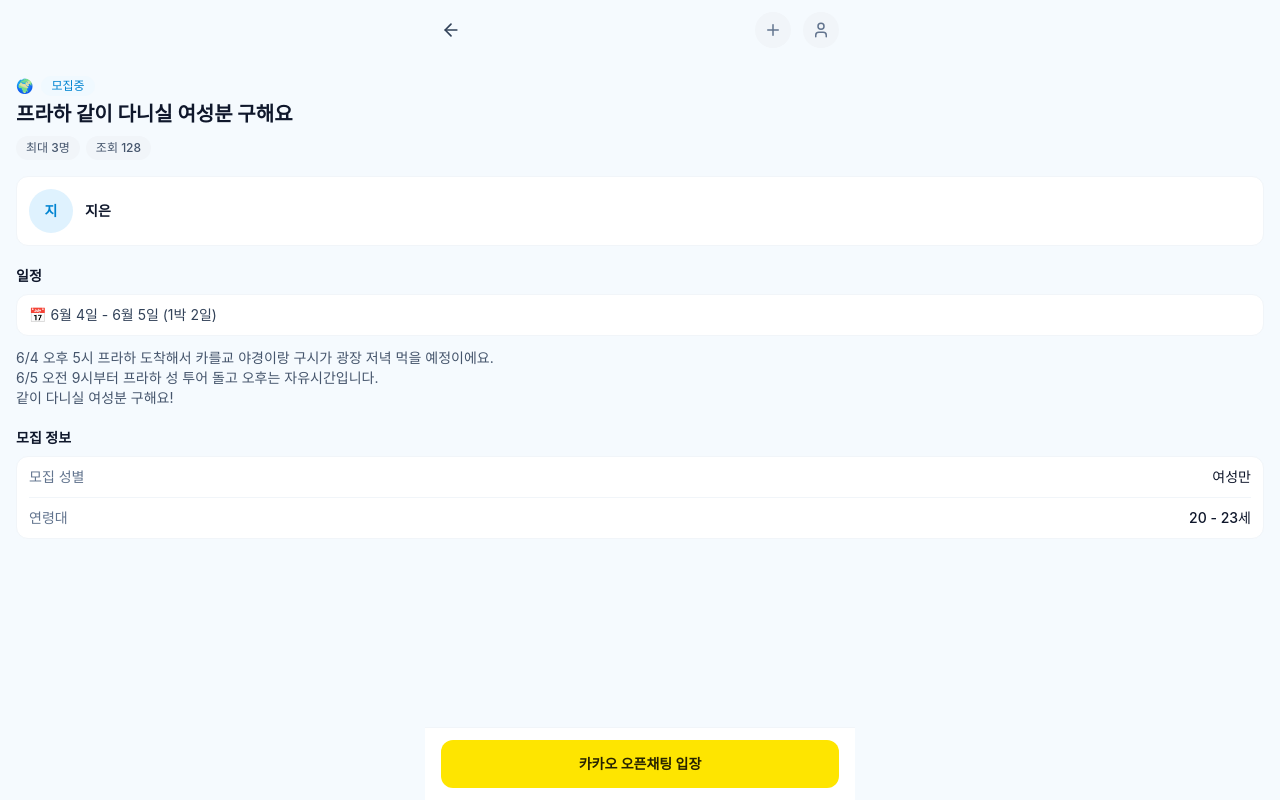
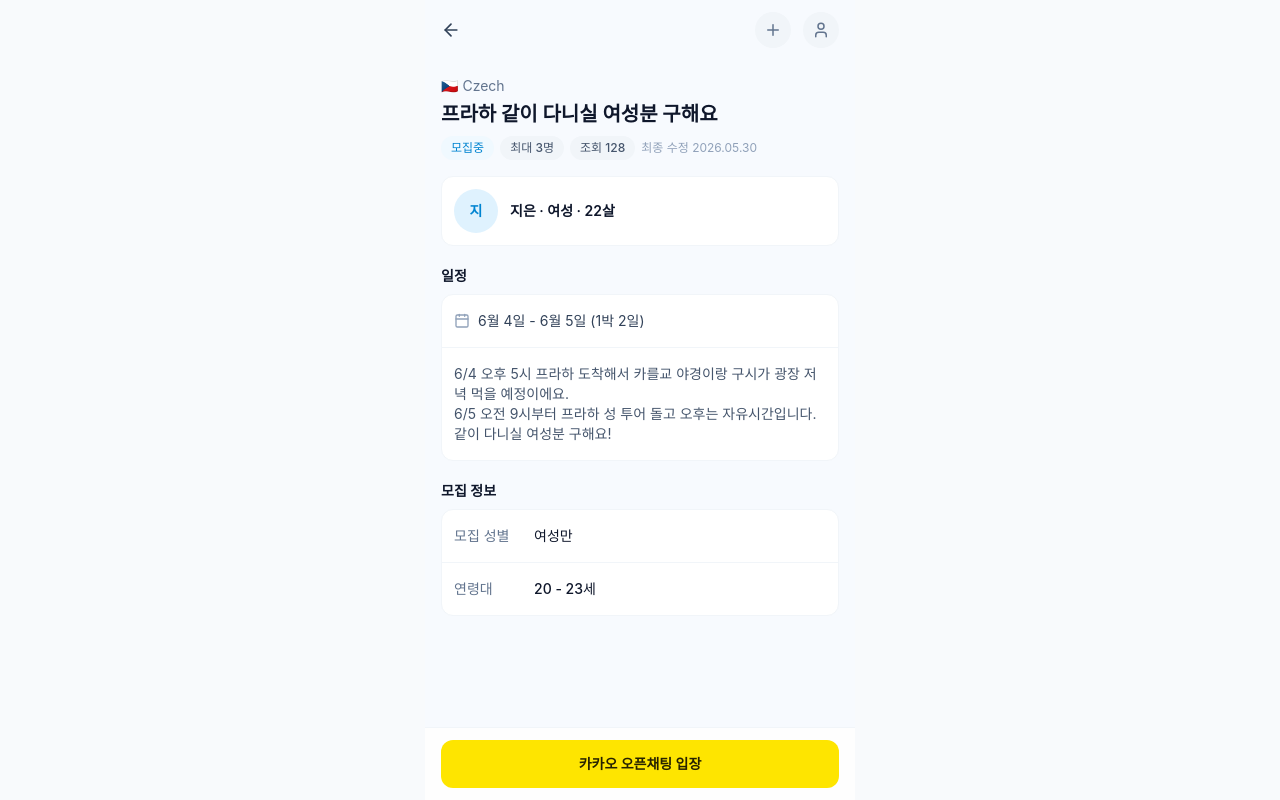
Before and after one commit to ExchangeStudentReisen/FE, a React (Vite) app: page /post/1 in a window 1280 px wide. Built offline with nearby package versions, Linux system fonts and the light colour scheme.

Commit message:
feat: fix post detail

```diff
--- a/src/features/post/PostDetailPage.tsx
+++ b/src/features/post/PostDetailPage.tsx
@@ -4,21 +4,31 @@ import { useParams } from 'react-router-dom'
 import { Header } from '../../components/Header'
 import { KakaoChatModal } from '../../components/KakaoChatModal'
 import { usePostDetail } from '../../hooks/usePostDetail'
+import { Calendar } from 'lucide-react'
 import {
+  formatAgeFromBirthYear,
   formatAgeRange,
   formatDateRange,
+  formatUpdatedDate,
   getCityMeta,
   getGenderLabel,
 } from '../../utils/postDetailFormat'
+import type { RecruitGender } from '../../types/postDetail'
+import { useMyProfile } from '../../hooks/useMyProfile'
+
+function getPersonGenderLabel(gender: RecruitGender): string {
+  return gender === 'FEMALE' ? '여성' : '남성'
+}
 
 export function PostDetailPage() {
   const { id } = useParams<{ id: string }>()
   const { data: post, isLoading, isError } = usePostDetail(id)
+  const { data: myProfile } = useMyProfile()
   const [isChatModalOpen, setIsChatModalOpen] = useState(false)
 
   if (isLoading) {
     return (
-      <div className="mx-auto min-h-screen max-w-107.5 bg-[#F5FAFE] pb-8">
+      <div className="relative mx-auto min-h-screen max-w-107.5 bg-[#f7fafe] pb-24">
         <Header />
         <div className="px-4 mt-4 flex flex-col gap-3">
           <div className="h-6 w-2/3 rounded bg-slate-100 animate-pulse" />
@@ -30,7 +40,7 @@ export function PostDetailPage() {
 
   if (isError || !post) {
     return (
-      <div className="mx-auto min-h-screen max-w-107.5 bg-[#F5FAFE] pb-8">
+      <div className="relative mx-auto min-h-screen max-w-107.5 bg-[#f7fafe] pb-24">
         <Header />
         <div className="flex flex-col items-center justify-center py-20 px-4">
           <p className="text-sm text-slate-400">게시글을 찾을 수 없어요.</p>
@@ -39,20 +49,27 @@ export function PostDetailPage() {
     )
   }
 
-  const city = getCityMeta(post.tripCity)
+  const city = getCityMeta(post.travelCity)
 
   return (
-    <div className="relative min-h-screen bg-[#F5FAFE] pb-24">
+    <div className="relative mx-auto min-h-screen max-w-107.5 bg-[#f7fafe] pb-24">
       <Header />
 
       <div className="px-4 mt-4">
-        {/* 국가 + 모집 상태 */}
+        {/* 국가 */}
         <div className="flex items-center gap-2">
           <p className="text-sm text-slate-500">
             {city.flag} {city.label}
           </p>
+        </div>
+
+        {/* 제목 */}
+        <h1 className="mt-1 text-xl font-bold text-slate-900">{post.title}</h1>
+
+        {/* 뱃지들 */}
+        <div className="mt-2 flex flex-wrap items-center gap-1.5">
           <span
-            className={`rounded-full px-2.5 py-0.5 text-xs font-medium ${
+            className={`rounded-full px-2.5 py-1 text-xs font-medium ${
               post.isRecruiting
                 ? 'bg-sky-50 text-sky-600'
                 : 'bg-slate-100 text-slate-400'
@@ -60,48 +77,50 @@ export function PostDetailPage() {
           >
             {post.isRecruiting ? '모집중' : '마감'}
           </span>
-        </div>
-
-        {/* 제목 */}
-        <h1 className="mt-1 text-xl font-bold text-slate-900">{post.title}</h1>
-
-        {/* 뱃지들 */}
-        <div className="mt-2 flex flex-wrap gap-1.5">
           <span className="rounded-full bg-slate-100 px-2.5 py-1 text-xs font-medium text-slate-600">
             최대 {post.maxMembers}명
           </span>
           <span className="rounded-full bg-slate-100 px-2.5 py-1 text-xs font-medium text-slate-600">
             조회 {post.view}
           </span>
+          <span className="text-xs text-slate-400">
+            최종 수정 {formatUpdatedDate(post.updatedAt)}
+          </span>
         </div>
 
-        {/* 작성자 - 현재 API에 host 개인 나이/성별 필드 없어 이름만 노출 */}
+        {/* 작성자 */}
         <div className="mt-4 flex items-center gap-3 rounded-xl border border-slate-100 bg-white p-3">
           <div className="flex h-11 w-11 items-center justify-center rounded-full bg-sky-100 text-sm font-bold text-sky-600">
             {post.authorName[0]}
           </div>
-          <p className="text-sm font-semibold text-slate-900">{post.authorName}</p>
+          <p className="text-sm font-semibold text-slate-900">
+            {post.authorName} · {getPersonGenderLabel(post.authorGender)} ·{' '}
+            {formatAgeFromBirthYear(post.authorBirthYear)}살
+          </p>
         </div>
 
         {/* 일정 */}
         <section className="mt-5">
           <p className="text-sm font-semibold text-slate-900">일정</p>
-          <div className="mt-2 flex items-center gap-2 rounded-xl border border-slate-100 bg-white px-3 py-2.5 text-sm text-slate-700">
-            📅 {formatDateRange(post.startDate, post.endDate)}
+          <div className="mt-2 divide-y divide-slate-100 rounded-xl border border-slate-100 bg-white text-sm">
+            <div className="flex items-center gap-2 px-3 py-4 text-slate-700">
+              <Calendar className="h-4 w-4 text-slate-400" strokeWidth={2} />
+              {formatDateRange(post.startDate, post.endDate)}
+            </div>
+            <p className="whitespace-pre-line px-3 py-4 text-slate-600">{post.content}</p>
           </div>
-          <p className="mt-3 whitespace-pre-line text-sm text-slate-600">{post.content}</p>
         </section>
 
         {/* 모집 정보 - 항목 사이 구분선 */}
         <section className="mt-5">
           <p className="text-sm font-semibold text-slate-900">모집 정보</p>
-          <div className="mt-2 divide-y divide-slate-100 rounded-xl border border-slate-100 bg-white px-3 text-sm">
-            <div className="flex justify-between py-2.5 text-slate-500">
-              <span>모집 성별</span>
+          <div className="mt-2 divide-y divide-slate-100 rounded-xl border border-slate-100 bg-white text-sm">
+            <div className="flex px-3 py-4 text-slate-500">
+              <span className="w-20 shrink-0">모집 성별</span>
               <span className="font-medium text-slate-900">{getGenderLabel(post.gender)}</span>
             </div>
-            <div className="flex justify-between py-2.5 text-slate-500">
-              <span>연령대</span>
+            <div className="flex px-3 py-4 text-slate-500">
+              <span className="w-20 shrink-0">연령대</span>
               <span className="font-medium text-slate-900">
                 {formatAgeRange(post.startAge, post.endAge)}
               </span>
@@ -111,7 +130,7 @@ export function PostDetailPage() {
       </div>
 
       {/* 하단 고정 바 - 카카오 오픈채팅 버튼만 */}
-      <div className="fixed bottom-0 left-1/2 w-full max-w-107.5 -translate-x-1/2 border-t border-slate-100 bg-white px-4 py-3">
+      <div className="fixed bottom-0 left-1/2 w-full max-w-107.5 -translate-x-1/2 border-t border-slate-100 bg-[#fefefe] px-4 py-3">
         <button
           onClick={() => setIsChatModalOpen(true)}
           className="w-full rounded-xl bg-[#FEE500] py-3.5 text-sm font-bold text-black/85"
@@ -124,7 +143,8 @@ export function PostDetailPage() {
         open={isChatModalOpen}
         onClose={() => setIsChatModalOpen(false)}
         authorName={post.authorName}
-        chatUrl={post.kakaotalkLink}
+        postId={post.id.toString()}
+        memberId={myProfile?.id}
       />
     </div>
   )
--- a/src/mocks/postDetailMocks.ts
+++ b/src/mocks/postDetailMocks.ts
@@ -15,7 +15,6 @@ export const POST_DETAIL_MOCKS: Record<string, PostDetailResponse> = {
       title: '프라하 같이 다니실 여성분 구해요',
       content:
         '6/4 오후 5시 프라하 도착해서 카를교 야경이랑 구시가 광장 저녁 먹을 예정이에요.\n6/5 오전 9시부터 프라하 성 투어 돌고 오후는 자유시간입니다.\n같이 다니실 여성분 구해요!',
-      kakaotalkLink: 'https://open.kakao.com/o/g/prg604',
       maxMembers: 3,
       startAge: 20,
       endAge: 23,
@@ -44,7 +43,6 @@ export const POST_DETAIL_MOCKS: Record<string, PostDetailResponse> = {
       title: '파리 3박 같이 여행하실 분 찾아요',
       content:
         '루브르 박물관, 몽마르뜨 언덕, 베르사유 궁전, 에펠탑까지 알차게 도는 3박 4일 일정입니다.\n같이 다니실 분 편하게 연락 주세요!',
-      kakaotalkLink: 'https://open.kakao.com/o/g/prs901',
       maxMembers: 4,
       startAge: 22,
       endAge: 27,
@@ -72,7 +70,6 @@ export const POST_DETAIL_MOCKS: Record<string, PostDetailResponse> = {
       authorGender: 'FEMALE',
       title: '로마 당일치기 동행 구해요 (급구)',
       content: '콜로세움, 트레비 분수, 판테온 도는 당일치기예요. 오전 8시 출발합니다.',
-      kakaotalkLink: 'https://open.kakao.com/o/g/rom222',
       maxMembers: 2,
       startAge: 20,
       endAge: 24,
--- a/src/types/postDetail.ts
+++ b/src/types/postDetail.ts
@@ -20,7 +20,6 @@ export interface PostDetailApiData {
   authorGender: RecruitGender
   title: string
   content: string
-  kakaotalkLink: string
   maxMembers: number
   startAge: number
   endAge: number
--- a/src/utils/postDetailFormat.ts
+++ b/src/utils/postDetailFormat.ts
@@ -1,5 +1,5 @@
-// utils/postDetailFormat.ts
-import type { RecruitGender, TravelCity } from '../types/postDetail'
+import type { TravelCity, RecruitGender } from '../types/postDetail'
+
 
 const CITY_META: Record<TravelCity, { flag: string; label: string }> = {
   GERMANY: { flag: '🇩🇪', label: 'Germany' },
@@ -16,12 +16,10 @@ const GENDER_LABEL: Record<'MALE' | 'FEMALE' | 'OTHER', string> = {
   OTHER: '성별무관',
 }
 
-// city는 피드 쪽에서 string으로 넘어올 수도 있어서 넓게 받음
 export function getCityMeta(city: string) {
   return CITY_META[city as TravelCity] ?? { flag: '🌍', label: city }
 }
 
-// gender는 null(전체)까지 받도록 확장
 export function getGenderLabel(gender: RecruitGender | 'OTHER' | null) {
   if (!gender) return '성별무관'
   return GENDER_LABEL[gender] ?? gender
@@ -51,3 +49,7 @@ export function formatUpdatedDate(updatedAt: string): string {
   const dd = String(date.getDate()).padStart(2, '0')
   return `${yyyy}.${mm}.${dd}`
 }
+
+export function formatAgeFromBirthYear(birthYear: number): number {
+  return new Date().getFullYear() - birthYear
+}
```
